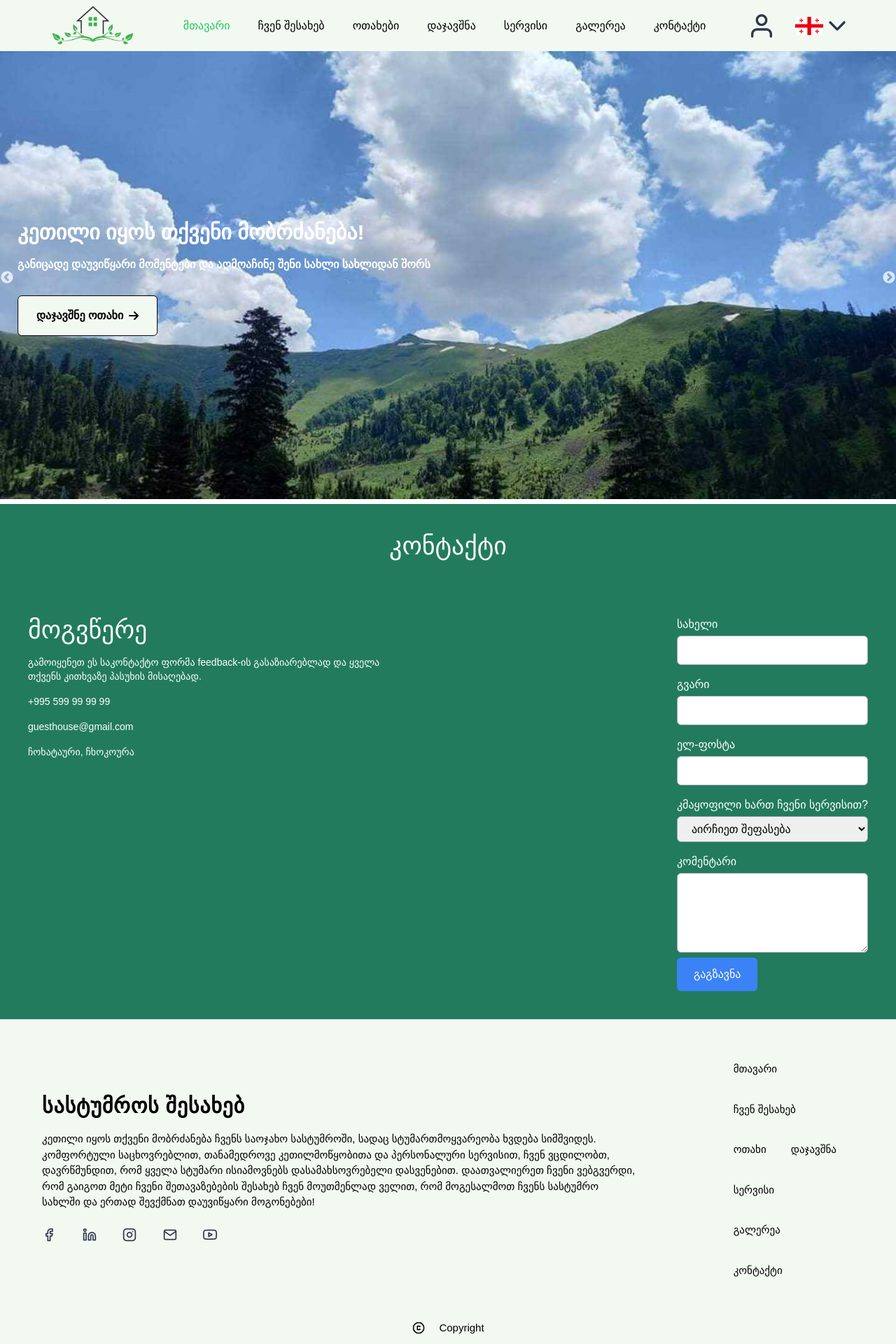
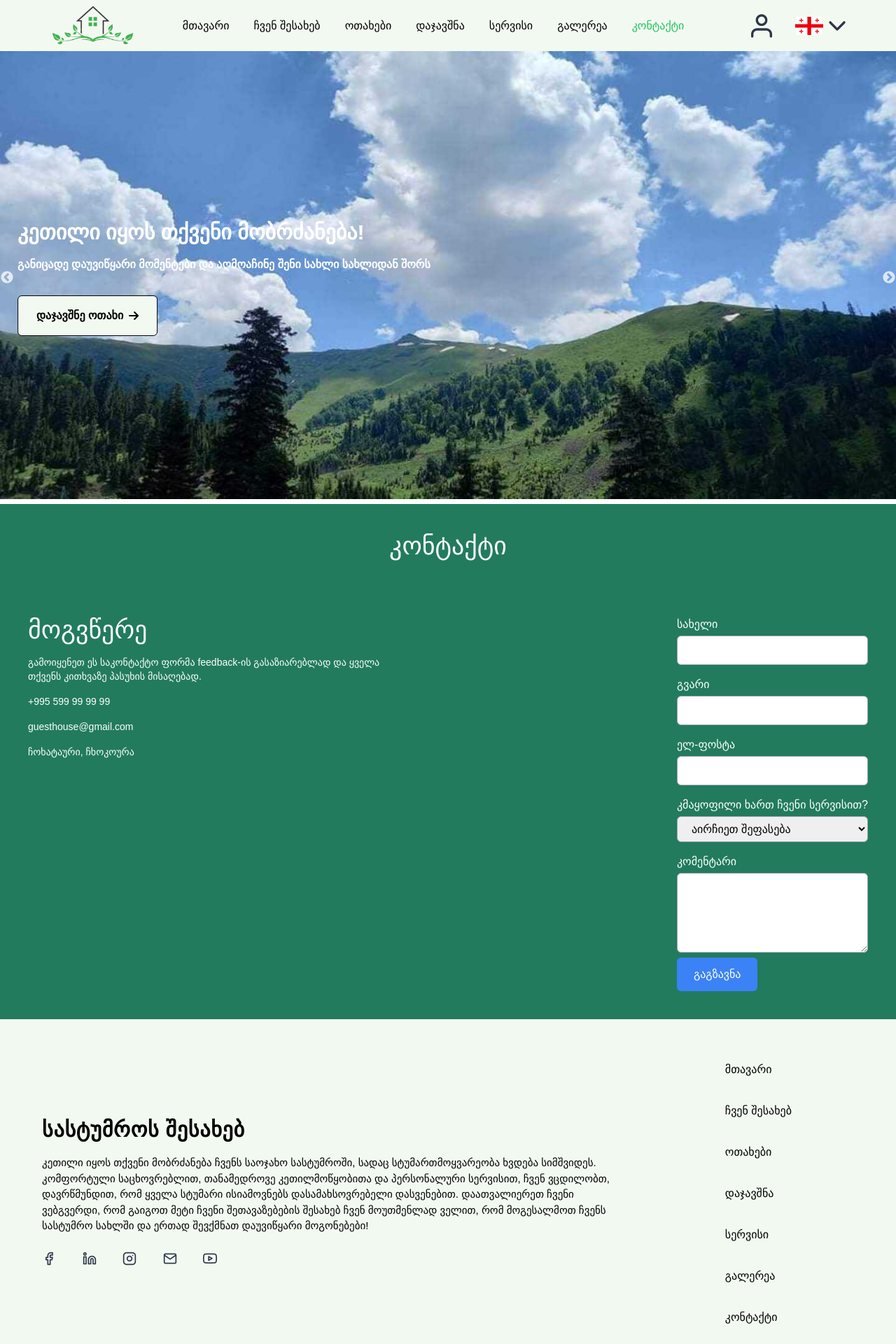
Before and after one commit to houtaruoreki/hotel, a React (Vite) app in the folder frontend/: page /ContactUs in a window 1280 px wide. Shown: the top 1920 px of the page at 70% size. Built offline with nearby package versions, Linux system fonts and the light colour scheme.

Commit message:
change activelink logic and add for footer

```diff
--- a/frontend/src/components/Footer.jsx
+++ b/frontend/src/components/Footer.jsx
@@ -5,9 +5,19 @@ import instagram from "/Images/icon-instagram.png";
 import mail from "/Images/icon-mail.png";
 import youtube from "/Images/icon-youtube.png";
 import copyright from "/Images/copyright.png";
-import { Link } from "react-router-dom";
+import Navigation from "./Navigation";
 
 export default function Footer() {
+  const footerLinks = [
+    { to: "/", label: "მთავარი" },
+    { to: "/AboutUs", label: "ჩვენ შესახებ" },
+    { to: "/Rooms", label: "ოთახები" },
+    { to: "/Reservation", label: "დაჯავშნა" },
+    { to: "/Service", label: "სერვისი" },
+    { to: "/Gallery", label: "გალერეა" },
+    { to: "/ContactUs", label: "კონტაქტი" }
+  ];
+
   return (
     <footer className="w-full bg-[#f2f9f1] p-[60px] flex flex-col justify-between items-center gap-[60px] ">
       <div className="flex  justify-start items-center gap-[119px] p-0 ">
@@ -43,15 +53,7 @@ export default function Footer() {
             </a>
           </div>
         </div>
-        <div className="flex  flex-wrap  gap-[35px] px-[16px] text-[15px] ">
-          <Link to={"/"}>მთავარი</Link>
-          <Link to={"/AboutUs"}>ჩვენ შესახებ</Link>
-          <Link to={"/Rooms"}>ოთახი</Link>
-          <Link to={"/Reservation"}>დაჯავშნა</Link>
-          <Link to={"/Service"}>სერვისი</Link>
-          <Link to={"/Gallery"}>გალერეა</Link>
-          <Link to={"/ContactUs"}>კონტაქტი</Link>
-        </div>
+        <Navigation links={footerLinks} activeLink={-1}   />
       </div>
       <div className="flex  justify-center items-center gap-[19px]">
         <img className="w-5 h-5" src={copyright} alt="copyright icon" />
--- a/frontend/src/components/Header.jsx
+++ b/frontend/src/components/Header.jsx
@@ -1,76 +1,33 @@
-import React, { useState } from "react";
+import React from "react";
+import { Link, useLocation } from "react-router-dom";
 import Logo from "/Images/image 7.png";
-import { Link } from "react-router-dom";
 import userIcon from "/Images/icon-user.svg";
 import georgiaIcon from "/Images/GE.svg";
 import arrowIcon from "/Images/icon-chevron-down.svg";
+import Navigation from "./Navigation";
 
 export default function Header() {
-  const [activeLink, setActiveLink] = useState(0); // Default index is 0
+  const location = useLocation();
+  const id = location.pathname.replace('/', '');
 
-  const handleLinkClick = (index) => {
-    setActiveLink(index);
-  };
+  const headerLinks = [
+    { to: "/", label: "მთავარი" },
+    { to: "/AboutUs", label: "ჩვენ შესახებ" },
+    { to: "/Rooms", label: "ოთახები" },
+    { to: "/Reservation", label: "დაჯავშნა" },
+    { to: "/Service", label: "სერვისი" },
+    { to: "/Gallery", label: "გალერეა" },
+    { to: "/ContactUs", label: "კონტაქტი" }
+  ];
 
   return (
-    <header className="flex items-center px-16 justify-between bg-[#F2F9F1]  w-full">
+    <header className="flex items-center px-16 justify-between bg-[#F2F9F1] w-full">
       <img src={Logo} alt="logo" className="w-[12%]" />
-      <div className="flex gap-10 ml-8 text-black">
-        <Link
-          to={"/"}
-          onClick={() => handleLinkClick(0)}
-          className={activeLink === 0 ? "text-green-500" : "text-black"}
-        >
-          მთავარი
-        </Link>
-        <Link
-          to={"/AboutUs"}
-          onClick={() => handleLinkClick(1)}
-          className={activeLink === 1 ? "text-green-500" : "text-black"}
-        >
-          ჩვენ შესახებ
-        </Link>
-        <Link
-          to={"/Rooms"}
-          onClick={() => handleLinkClick(2)}
-          className={activeLink === 2 ? "text-green-500" : "text-black"}
-        >
-          ოთახები
-        </Link>
-        <Link
-          to={"/Reservation"}
-          onClick={() => handleLinkClick(3)}
-          className={activeLink === 3 ? "text-green-500" : "text-black"}
-        >
-          დაჯავშნა
-        </Link>
-        <Link
-          to={"/Service"}
-          onClick={() => handleLinkClick(4)}
-          className={activeLink === 4 ? "text-green-500" : "text-black"}
-        >
-          სერვისი
-        </Link>
-        <Link
-          to={"/Gallery"}
-          onClick={() => handleLinkClick(5)}
-          className={activeLink === 5 ? "text-green-500" : "text-black"}
-        >
-          გალერეა
-        </Link>
-        <Link
-          to={"/ContactUs"}
-          onClick={() => handleLinkClick(6)}
-          className={activeLink === 6 ? "text-green-500" : "text-black"}
-        >
-          კონტაქტი
-        </Link>
-      </div>
+      <Navigation links={headerLinks} activeLink={id === '' ? 0 : headerLinks.findIndex(link => link.to === '/' + id)} />
       <div className="flex">
         <Link>
           <img src={userIcon} alt="user icon" className="ml-8" />
         </Link>
-
         <img src={georgiaIcon} alt="georgia icon" className="ml-7" />
         <img src={arrowIcon} alt="arrow icon" />
       </div>
--- /dev/null
+++ b/frontend/src/components/Navigation.jsx
@@ -0,0 +1,18 @@
+import React from "react";
+import { Link } from "react-router-dom";
+
+export default function Navigation({ links, activeLink }) {
+  return (
+    <div className="flex  flex-wrap  gap-[35px] px-[20px] text-[16px]">
+      {links.map((link, index) => (
+        <Link
+          key={index}
+          to={link.to}
+          className={activeLink === index ? "text-green-500" : "text-black"}
+        >
+          {link.label}
+        </Link>
+      ))}
+    </div>
+  );
+}
```
